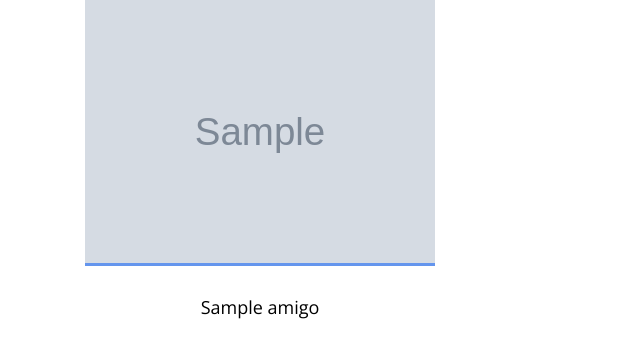
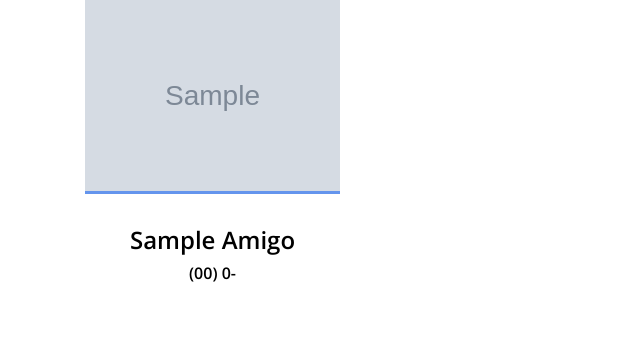
Before and after one commit to Rodrigodante11/amigo_secreto_web_django, a Django app: page / in a window 1280 px wide. Shown: the part 145-503 px from the top of the page, without its empty margins (0-640 px from the left). Run offline with Django 3.2, Linux system fonts and the light colour scheme; tables that the repository leaves empty hold one stand-in row (values such as "Sample post"); grey boxes marked "Sample" are stand-in pictures; some libraries are stand-ins or nearby versions.

Commit message:
melhorando o front e as imagens

```diff
--- a/amigo_secreto/static/site.css
+++ b/amigo_secreto/static/site.css
@@ -1375,3 +1375,7 @@
     position: absolute;
     right: 700px;
 }
+
+#amigo{
+  width: 200px;
+}
--- a/amigos/models.py
+++ b/amigos/models.py
@@ -11,3 +11,9 @@
     email = models.CharField(max_length=100, blank=False)
     sugestao_presente = models.TextField(blank=True)
     foto_amigo = models.CharField(max_length=200, blank=True)
+
+    def getTelefone(self):
+        return "("+self.telefone[0:2]+") "+self.telefone[2:7]+"-"+self.telefone[7:11]
+
+    def getNome(self):
+        return self.nome.title()
--- a/templates/amigos/index.html
+++ b/templates/amigos/index.html
@@ -20,14 +20,14 @@
                     {% for amigo in amigos %}
 
                         <!-- Single Best Receipe Area -->
-                        <div class="col-12 col-sm-6 col-lg-4">
+                        <div id="amigo" class="col-12 col-sm-6 col-lg-3">
                             <div class="single-best-receipe-area mb-30">
                                 <img  src={{ amigo.foto_amigo }} alt="">
 
                                 <div class="receipe-content">
                                     <a href="{% url 'detail' amigo.id %}">
-                                        <h5>{{ amigo.nome }}</h5>
-
+                                        <h4>{{ amigo.getNome }}</h4>
+                                        <h6>{{ amigo.getTelefone }}</h6>
                                     </a>
                                 </div>
                             </div>
--- a/templates/usuarios/dashboard.html
+++ b/templates/usuarios/dashboard.html
@@ -30,14 +30,14 @@
                     {% for amigo in amigos %}
 
                         <!-- Single Best Receipe Area -->
-                        <div class="col-12 col-sm-6 col-lg-4">
+                        <div id="amigo" class="col-12 col-sm-6 col-lg-3">
                             <div class="single-best-receipe-area mb-30">
                                 <img  src={{ amigo.foto_amigo }} alt="">
 
                                 <div class="receipe-content">
                                     <a href="{% url 'detail' amigo.id %}">
-                                        <h5>{{ amigo.nome }}</h5>
-
+                                        <h4>{{ amigo.getNome }}</h4>
+                                        <h6>{{ amigo.getTelefone }}</h6>
                                     </a>
                                 </div>
                             </div>
```
Also changed, not shown: amigo_secreto/static/img/bg-img/nfts/1.jpg, amigo_secreto/static/img/bg-img/nfts/10.jpg, amigo_secreto/static/img/bg-img/nfts/11.jpg, amigo_secreto/static/img/bg-img/nfts/12.jpg, amigo_secreto/static/img/bg-img/nfts/2.jpg, amigo_secreto/static/img/bg-img/nfts/3.jpg, amigo_secreto/static/img/bg-img/nfts/4.jpg, amigo_secreto/static/img/bg-img/nfts/5.jpg, amigo_secreto/static/img/bg-img/nfts/6.jpg, amigo_secreto/static/img/bg-img/nfts/7.jpg, amigo_secreto/static/img/bg-img/nfts/8.jpg, amigo_secreto/static/img/bg-img/nfts/9.jpg.
